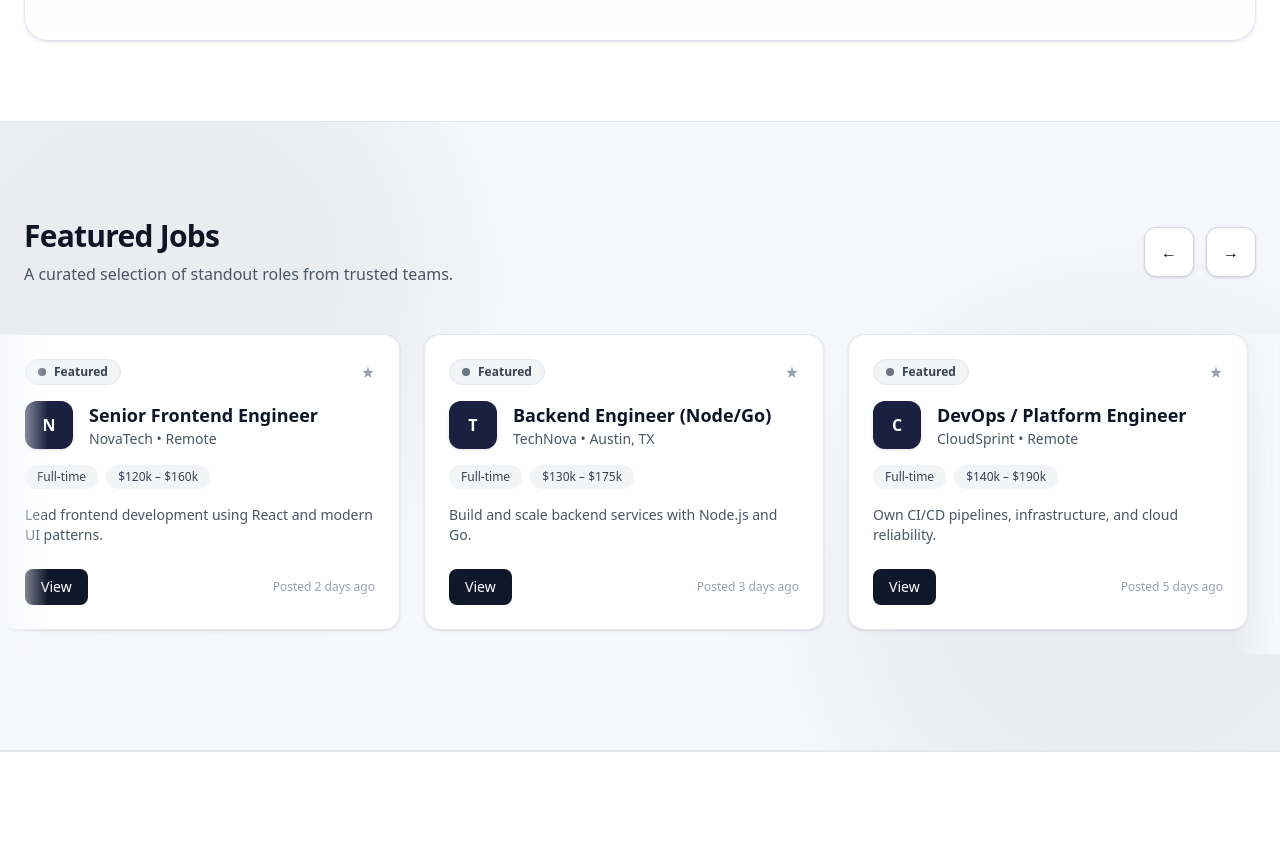
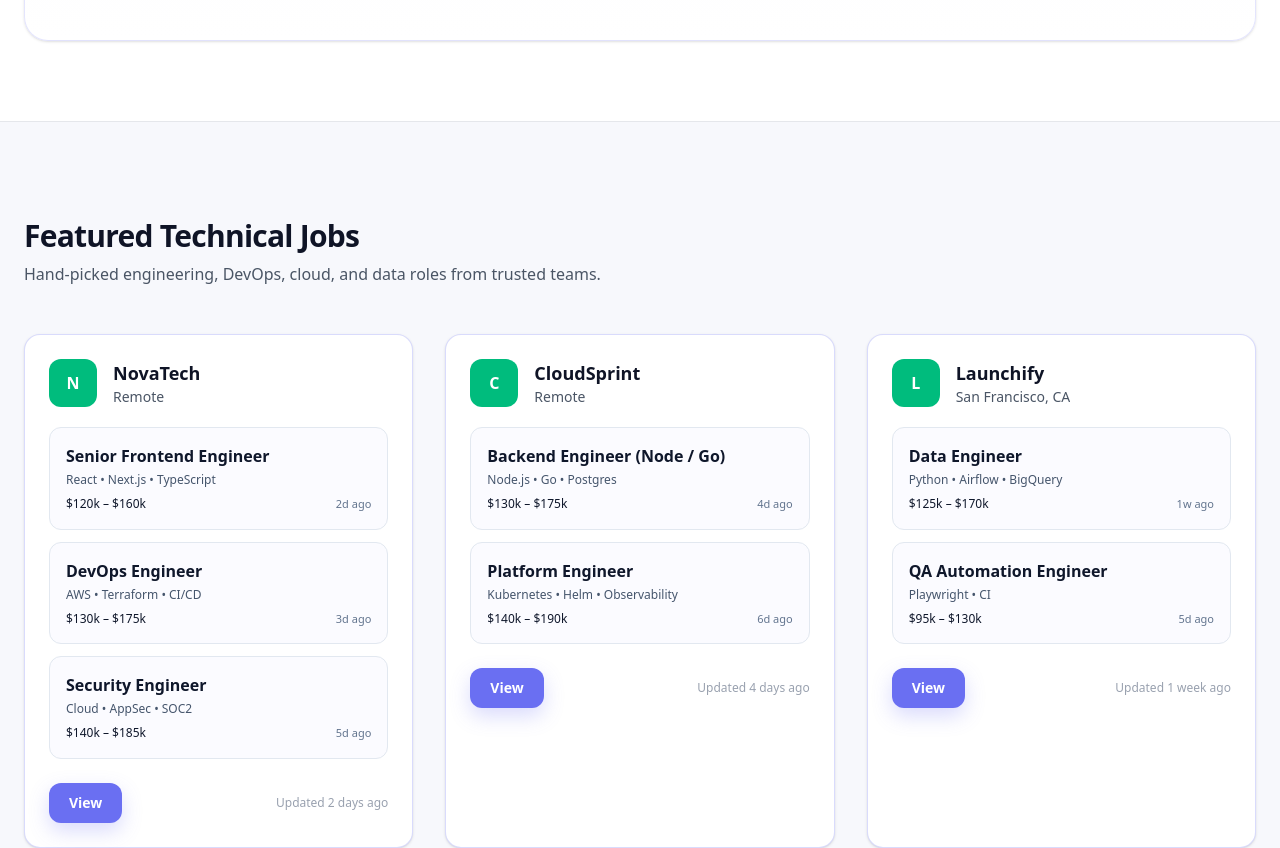
Before and after one commit to adebisidolapo/technicaljobboard, a Next.js app in the folder jobboard/: page / in a window 1280 px wide. Shown: the part 1540-2388 px from the top of the page. Built offline with nearby package versions, Linux system fonts and the light colour scheme.

Commit message:
update ui

```diff
--- a/jobboard/app/page.tsx
+++ b/jobboard/app/page.tsx
@@ -16,44 +16,73 @@ type FeaturedJob = {
 
 type Category = { label: string; slug: string };
 
-const FEATURED_JOBS: FeaturedJob[] = [
+const FEATURED_JOBS = [
+  {
+    company: "NovaTech",
+    location: "Remote",
+    posted: "2 days ago",
+    roles: [
       {
         title: "Senior Frontend Engineer",
-    company: "NovaTech",
-    location: "Remote",
-    type: "Full-time",
+        stack: "React • Next.js • TypeScript",
         pay: "$120k – $160k",
-    posted: "2 days ago",
-    description: "Lead frontend development using React and modern UI patterns.",
+        posted: "2d ago",
       },
       {
-    title: "Backend Engineer (Node/Go)",
-    company: "TechNova",
-    location: "Austin, TX",
-    type: "Full-time",
+        title: "DevOps Engineer",
+        stack: "AWS • Terraform • CI/CD",
         pay: "$130k – $175k",
-    posted: "3 days ago",
-    description: "Build and scale backend services with Node.js and Go.",
+        posted: "3d ago",
       },
       {
-    title: "DevOps / Platform Engineer",
+        title: "Security Engineer",
+        stack: "Cloud • AppSec • SOC2",
+        pay: "$140k – $185k",
+        posted: "5d ago",
+      },
+    ],
+  },
+  {
     company: "CloudSprint",
     location: "Remote",
-    type: "Full-time",
-    pay: "$140k – $190k",
-    posted: "5 days ago",
-    description: "Own CI/CD pipelines, infrastructure, and cloud reliability.",
+    posted: "4 days ago",
+    roles: [
+      {
+        title: "Backend Engineer (Node / Go)",
+        stack: "Node.js • Go • Postgres",
+        pay: "$130k – $175k",
+        posted: "4d ago",
       },
       {
-    title: "Product Designer",
+        title: "Platform Engineer",
+        stack: "Kubernetes • Helm • Observability",
+        pay: "$140k – $190k",
+        posted: "6d ago",
+      },
+    ],
+  },
+  {
     company: "Launchify",
     location: "San Francisco, CA",
-    type: "Contract",
-    pay: "$8,000 / month",
-    posted: "4 days ago",
-    description: "Design product experiences and collaborate closely with engineering.",
+    posted: "1 week ago",
+    roles: [
+      {
+        title: "Data Engineer",
+        stack: "Python • Airflow • BigQuery",
+        pay: "$125k – $170k",
+        posted: "1w ago",
+      },
+      {
+        title: "QA Automation Engineer",
+        stack: "Playwright • CI",
+        pay: "$95k – $130k",
+        posted: "5d ago",
+      },
+    ],
   },
 ];
+
+
 
 const CATEGORIES: Category[] = [
   { label: "Healthcare IT", slug: "healthcare-it" },
@@ -312,132 +341,96 @@ export default function Home() {
         </div>
       </section>
 
-      {/* ================= FEATURED JOBS (remove green spread: neutral + keep existing) ================= */}
+      {/* ================= FEATURED JOBS ================= */}
 <section
   id="featured"
-        className="relative py-24 border-y border-gray-200 overflow-hidden bg-[#F7F8FC]"
+  className="relative py-24 border-y border-gray-200 bg-[#F7F8FC]"
 >
-        {/* toned down glows */}
-        <div className="pointer-events-none absolute -top-32 -left-32 w-[36rem] h-[36rem] rounded-full bg-slate-900/5 blur-3xl" />
-        <div className="pointer-events-none absolute -bottom-32 -right-32 w-[36rem] h-[36rem] rounded-full bg-slate-900/5 blur-3xl" />
-
-        <div className="relative w-full">
-          <div className="max-w-7xl mx-auto px-6 flex flex-col md:flex-row md:items-center md:justify-between gap-6 mb-12">
+  <div className="max-w-7xl mx-auto px-6">
+    <div className="flex flex-col md:flex-row md:items-center md:justify-between gap-6 mb-12">
       <div>
         <h2 className="text-3xl font-semibold tracking-tight text-[#0F1426]">
-                Featured Jobs
+          Featured Technical Jobs
         </h2>
         <p className="text-gray-600 mt-2 max-w-2xl">
-                A curated selection of standout roles from trusted teams.
+          Hand-picked engineering, DevOps, cloud, and data roles from trusted teams.
         </p>
-            </div>
-
-            <div className="flex items-center gap-3">
-              <button
-                type="button"
-                onClick={() =>
-                  document
-                    .getElementById("featured-carousel")
-                    ?.scrollBy({ left: -420, behavior: "smooth" })
-                }
-                className="px-4 py-3 rounded-xl bg-white border border-gray-300 shadow-sm hover:shadow-md transition"
-                aria-label="Scroll left"
-              >
-                ←
-              </button>
-
-              <button
-                type="button"
-                onClick={() =>
-                  document
-                    .getElementById("featured-carousel")
-                    ?.scrollBy({ left: 420, behavior: "smooth" })
-                }
-                className="px-4 py-3 rounded-xl bg-white border border-gray-300 shadow-sm hover:shadow-md transition"
-                aria-label="Scroll right"
-              >
-                →
-              </button>
       </div>
     </div>
 
-          <div className="relative w-full">
-            <div className="pointer-events-none absolute top-0 left-0 h-full w-12 bg-gradient-to-r from-[#F7F8FC] to-transparent z-10" />
-            <div className="pointer-events-none absolute top-0 right-0 h-full w-12 bg-gradient-to-l from-[#F7F8FC] to-transparent z-10" />
-
-            <div
-              id="featured-carousel"
-              className="no-scrollbar flex gap-6 overflow-x-auto pb-6 scroll-smooth snap-x snap-mandatory px-6 md:px-12"
-            >
-              {FEATURED_JOBS.map((job, idx) => (
+    <div className="grid gap-8 md:grid-cols-2 lg:grid-cols-3">
+      {FEATURED_JOBS.map((company, idx) => (
         <div
           key={idx}
-                  className="snap-start flex-none w-[320px] sm:w-[360px] md:w-[400px]
-                             bg-white rounded-2xl shadow-sm hover:shadow-lg transition
-                             border border-gray-200 relative overflow-hidden"
+          className="bg-white rounded-2xl border border-[rgba(106,111,242,0.25)]
+                     shadow-sm hover:shadow-lg transition p-6"
         >
-                  {/* removed green stripe */}
-
-                  <div className="p-6">
-                    <div className="flex items-center justify-between mb-4">
-                      <span className="inline-flex items-center gap-2 text-xs font-semibold px-3 py-1 rounded-full bg-gray-100 text-gray-700 border border-gray-200">
-                        <span className="h-2 w-2 rounded-full bg-gray-500" />
-                        Featured
-                      </span>
-
-                      <button
-                        aria-label="Save job"
-                        className="text-gray-400 hover:text-[#1A2040] transition"
-                      >
-                        ★
-                      </button>
-                    </div>
-
-                    <div className="flex gap-4">
-                      <div className="w-12 h-12 rounded-xl bg-[#1A2040] text-white flex items-center justify-center font-bold shadow-sm">
-                        {job.company.charAt(0)}
+          {/* Company header */}
+          <div className="flex items-center gap-4 mb-5">
+            {/* green profile */}
+            <div className="w-12 h-12 rounded-xl bg-emerald-500 text-white
+                            flex items-center justify-center font-bold">
+              {company.company.charAt(0)}
             </div>
 
             <div className="min-w-0">
               <h3 className="text-lg font-semibold text-[#0F1426] truncate">
-                          {job.title}
+                {company.company}
               </h3>
               <p className="text-sm text-gray-600 truncate">
-                          {job.company} • {job.location}
+                {company.location}
               </p>
             </div>
           </div>
 
-                    <div className="flex flex-wrap gap-2 mt-4">
-                      <span className="text-xs px-3 py-1 rounded-full bg-gray-100 text-gray-700">
-                        {job.type}
+          {/* Roles (2–3 per company) */}
+          <div className="space-y-3">
+            {company.roles.map((role, i) => (
+              <div
+                key={i}
+                className="rounded-xl border border-slate-200 bg-[#FBFBFF] p-4"
+              >
+                <p className="font-semibold text-slate-900 truncate">
+                  {role.title}
+                </p>
+                <p className="text-xs text-slate-600 mt-1 truncate">
+                  {role.stack}
+                </p>
+
+                <div className="mt-2 flex items-center justify-between">
+                  <span className="text-xs font-medium text-slate-900">
+                    {role.pay}
                   </span>
-                      <span className="text-xs px-3 py-1 rounded-full bg-gray-100 text-gray-700">
-                        {job.pay}
+                  <span className="text-[11px] text-slate-500">
+                    {role.posted}
                   </span>
                 </div>
+              </div>
+            ))}
+          </div>
 
-                    <p className="text-sm text-gray-600 mt-4">
-                      {job.description ??
-                        "Fast hiring teams, clear expectations, and modern workflows."}
-                    </p>
-
-                    <div className="mt-6 flex justify-between items-center">
-                      <button className="px-4 py-2 rounded-lg text-sm font-medium text-white bg-slate-900 hover:bg-slate-800 transition">
+          {/* Footer */}
+          <div className="mt-6 flex items-center justify-between">
+            {/* purple view button */}
+            <button
+              className="px-5 py-2.5 rounded-xl text-sm font-semibold text-white
+                         bg-[var(--brand-purple)]
+                         hover:bg-[var(--brand-purple-dark)]
+                         transition shadow-[0_8px_20px_rgba(106,111,242,0.25)]"
+            >
               View
             </button>
 
             <span className="text-xs text-gray-400">
-                        Posted {job.posted}
+              Updated {company.posted}
             </span>
-                    </div>
           </div>
         </div>
       ))}
     </div>
   </div>
-        </div>
 </section>
+
 
       {/* ================= ALL JOBS ================= */}
       <JobsSection />
```
Lines whose indentation alone changed are shown as unchanged.
